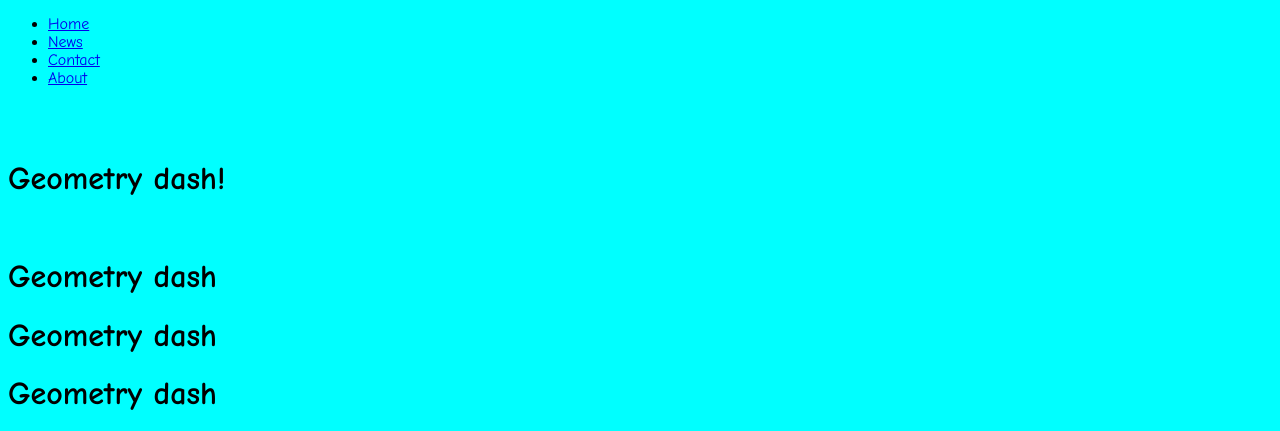
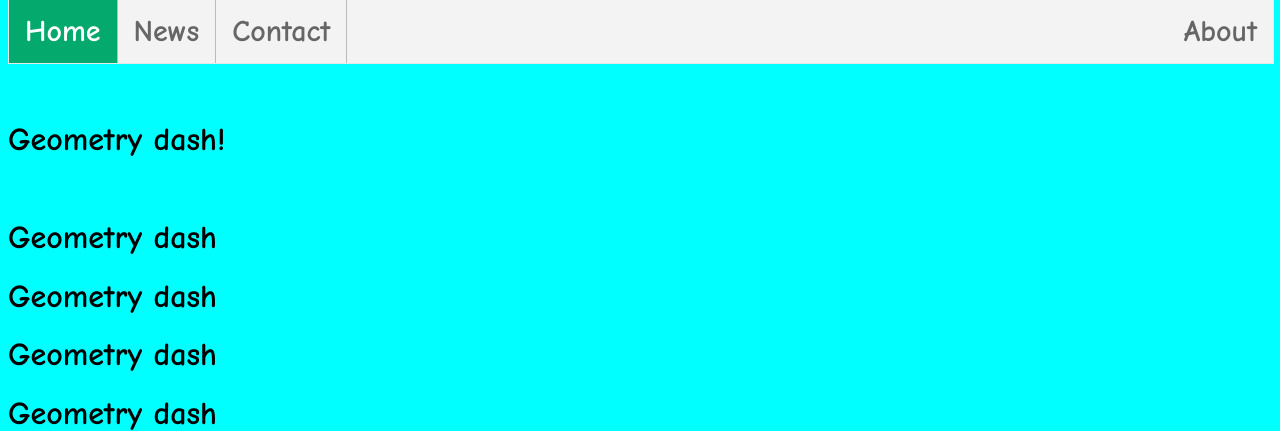
Before and after one commit to Lemmingmcgijs/GD-Web, a PHP site: page / in a window 1280 px wide. Shown: the part 309-740 px from the top of the page. Run offline with PHP 8.4, Linux system fonts and the light colour scheme.

Commit message:
Update css.css

```diff
--- a/css.css
+++ b/css.css
@@ -4,3 +4,48 @@ body {
     font-family: "Comic Neue", cursive;
     font-weight: 400;
 }
+
+ul {
+    list-style-type: none;
+    margin: 0;
+    padding: 0;
+    overflow: hidden;
+    border: 1px solid #e7e7e7;
+    background-color: #f3f3f3;
+    position: sticky;
+    top: 0;
+    left: 0;
+    width: 100%;
+}
+
+li {
+    float: left;
+    border-right: 1px solid #bbb;
+}
+
+li a {
+    display: block;
+    color: #666;
+    text-align: center;
+    padding: 14px 16px;
+    text-decoration: none;
+    font-weight: 700;
+    font-size: 30px;
+}
+
+li a:hover:not(.active) {
+    background-color: #ddd;
+}
+
+.active {
+    background-color: #04AA6D;
+    color: white;
+  }
+
+.right {
+    float: right;
+}
+
+li:last-child {
+    border-right: none;
+}
```
